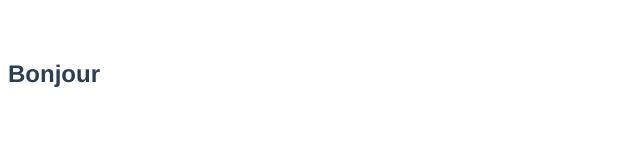
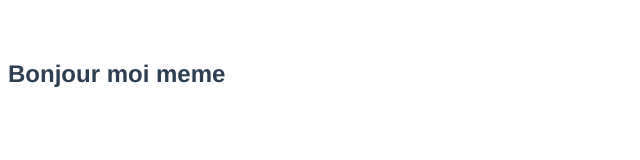
Before and after one commit to lapinRagnar/vue3_tuto, a Vue app: page / in a window 1280 px wide. Shown: the top 160 px of the page, without its empty margins (0-640 px from the left). Built offline with nearby package versions, Linux system fonts and the light colour scheme.

Commit message:
components props - parent enfant

```diff
--- a/src/App.vue
+++ b/src/App.vue
@@ -1,5 +1,5 @@
 <template >
-  <GreetCompo></GreetCompo>
+  <GreetCompo name="moi meme"></GreetCompo>
 </template>
 
 <script>
--- a/src/components/Greet.vue
+++ b/src/components/Greet.vue
@@ -1,10 +1,11 @@
 <template>
-  <h2>Bonjour</h2>
+  <h2>Bonjour {{ name }} </h2>
 </template>
 
 <script>
 export default {
   name: 'GreetCompo',
+  props: ['name']
 }
 </script>
 
```
